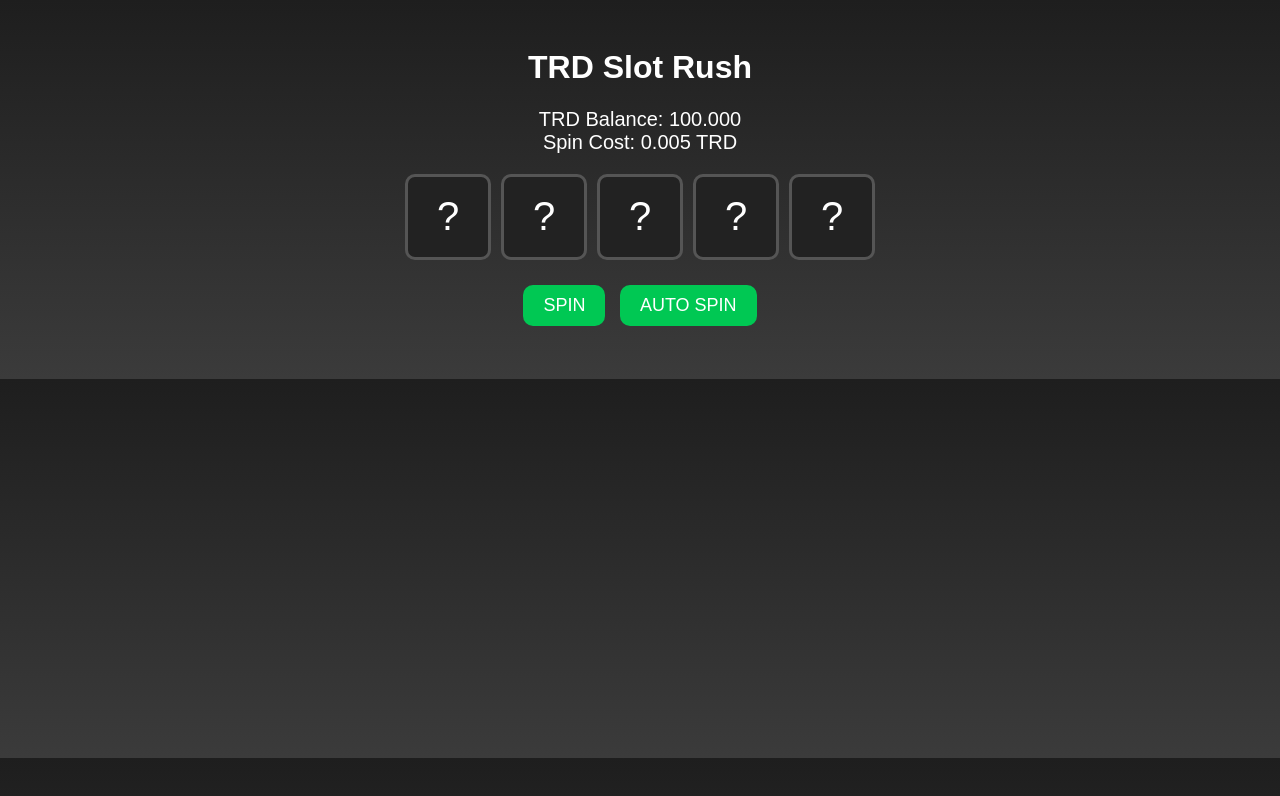
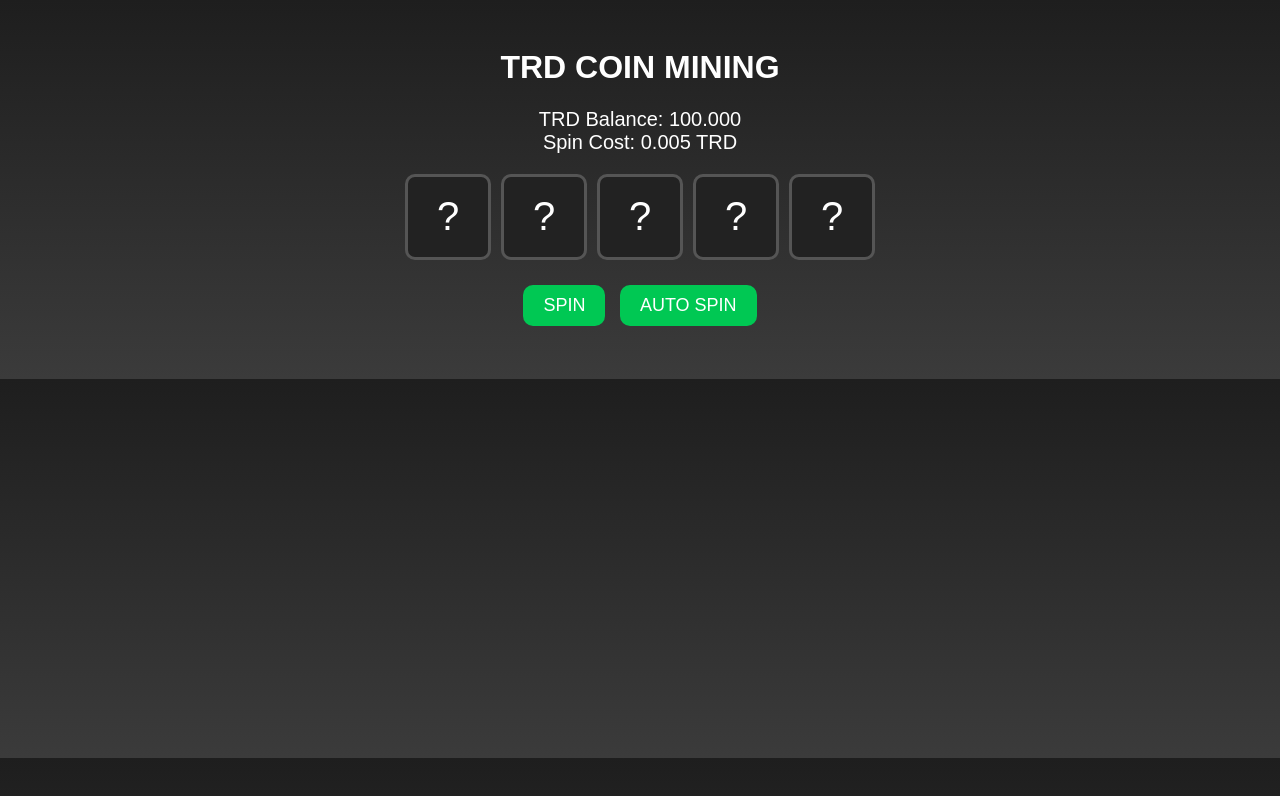
Before and after one commit to ragatechfreedom/Machineslotragatech, a website: page index.html in a window 1280 px wide. Drawn offline with Linux system fonts and the light colour scheme.

Commit message:
Update index.html

```diff
--- a/index.html
+++ b/index.html
@@ -56,7 +56,7 @@
   </style>
 </head>
 <body>
-  <h1>TRD Slot Rush</h1>
+  <h1>TRD COIN MINING</h1>
 
   <div id="balance-panel">
     TRD Balance: <span id="balance">100.000</span><br>
```
